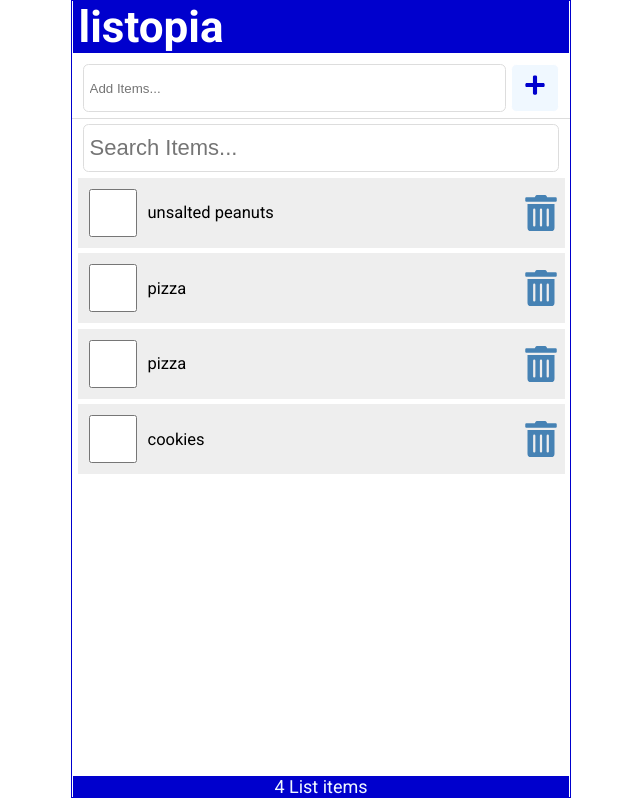
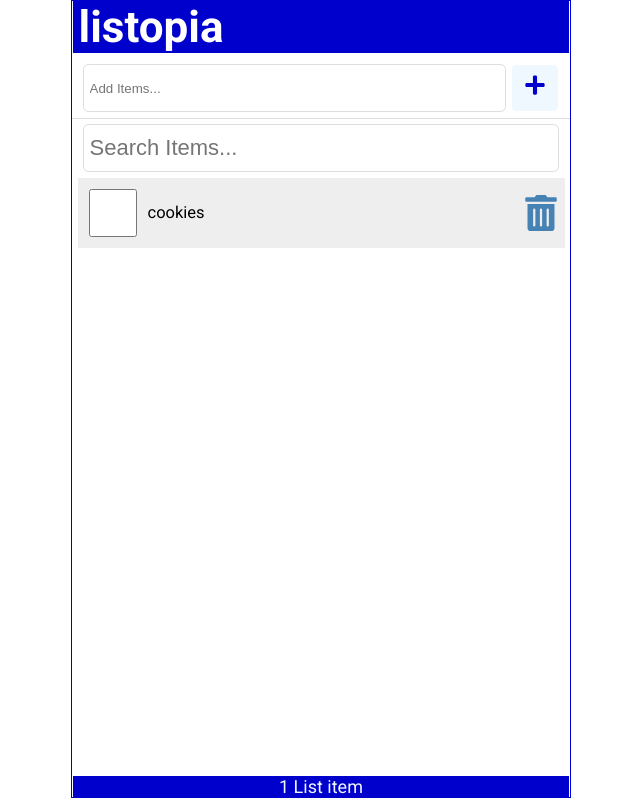
Before and after one commit to ptech12/listopia, a React (Create React App) app: page / in a window 1280 px wide. Shown: the whole page, without its empty margins (319-959 px from the left). Built offline with nearby package versions, Linux system fonts and the light colour scheme; data requests are answered from the project's data file.

Commit message:
refactor(api): change port number

```diff
--- a/data/db.json
+++ b/data/db.json
@@ -1,22 +1,7 @@
 {
   "items": [
     {
-      "id": "1",
-      "checked": false,
-      "item": "unsalted peanuts"
-    },
-    {
-      "id": "2",
-      "checked": false,
-      "item": "pizza"
-    },
-    {
-      "id": "21",
-      "checked": false,
-      "item": "pizza"
-    },
-    {
-      "id": "211",
+      "id": 1,
       "checked": false,
       "item": "cookies"
     }
--- a/src/App.js
+++ b/src/App.js
@@ -9,7 +9,7 @@ import { SyncLoader } from "react-spinners";
 
 
 function App() {
-  const API_URL = "http://localhost:3500/items"
+  const API_URL = "http://localhost:3001/items"
 
 
 
```
